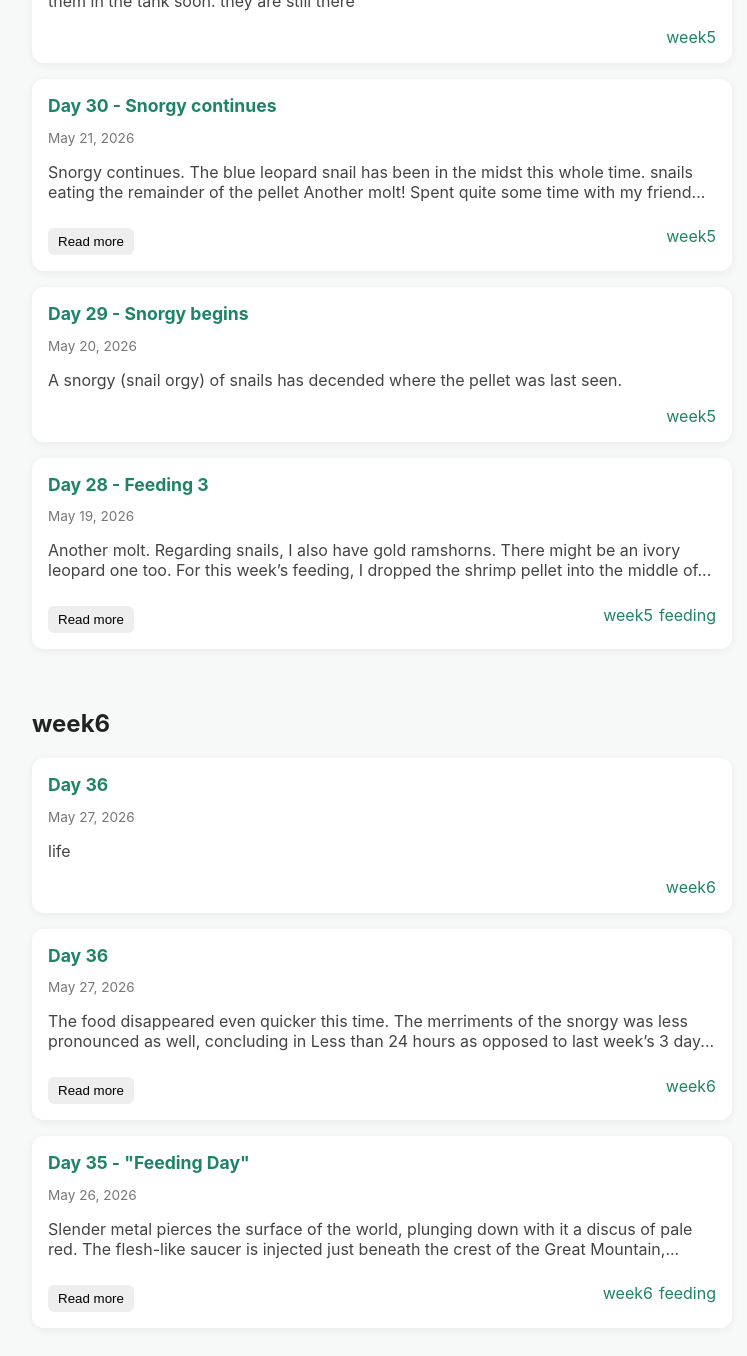
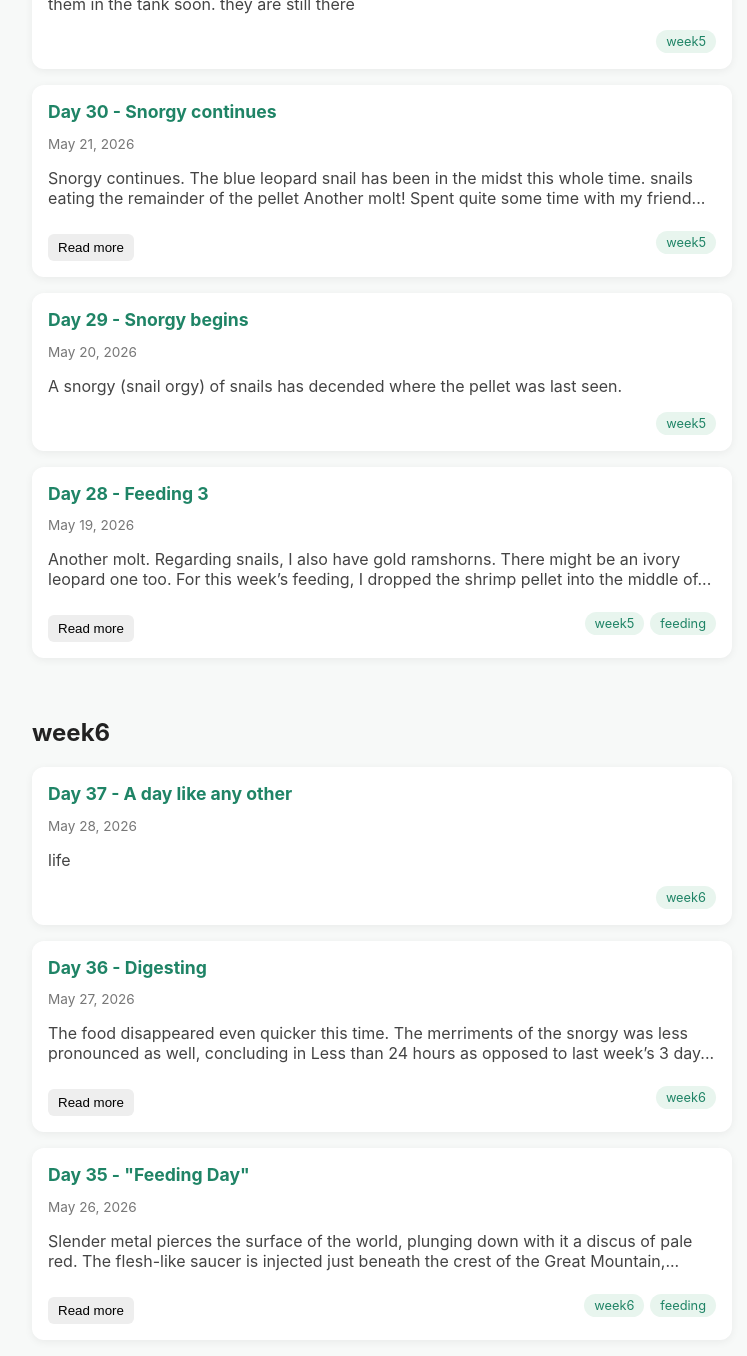
Before and after one commit to h3ming/ShrimpWorld, a Jekyll site: the page built from tags/index.html, in a window 1280 px wide and 1400 px high, scrolled down 13423 px. Shown: the top 1356 px of the window, without its empty margins (258-1005 px from the left). Built offline with Jekyll 4.4.1, drawn with Linux system fonts in a browser that asks for light colours.

Commit message:
actual tag fix, add better styling later

```diff
--- a/_layouts/default.html
+++ b/_layouts/default.html
@@ -13,6 +13,7 @@
 <a href="{{ '/about' | relative_url }}">About</a>
 <a href="{{ '/musings' | relative_url }}">Musings</a>
 <a href="{{ '/gallery' | relative_url }}">Scenes from the Tank</a>
+<a href="{{ '/tags/' | relative_url }}">Tags</a>
 </nav>
 <main>
     {{ content }}
--- a/_posts/2026-05-27-Day36.md
+++ b/_posts/2026-05-27-Day36.md
@@ -1,6 +1,6 @@
 ---
 layout: post
-title: Day 36
+title: Day 36 - Digesting
 date: 2026-05-27
 tags: [week6]
 galleries: [photo]
--- a/_posts/2026-05-28-Day37.md
+++ b/_posts/2026-05-28-Day37.md
@@ -1,7 +1,7 @@
 ---
 layout: post
-title: Day 36
-date: 2026-05-27
+title: Day 37 - A day like any other
+date: 2026-05-28
 tags: [week6]
 galleries: [photo]
 photo:
--- a/assets/css/style.css
+++ b/assets/css/style.css
@@ -227,6 +227,19 @@
   flex-wrap: wrap;
 }
 
+.tag {
+  padding: 4px 10px;
+  border-radius: 999px;
+  background: #e8f5ee;
+  color: #2a6f5b;
+  text-decoration: none;
+  font-size: 0.8rem;
+}
+
+.tag:hover {
+  background: #d0eddc;
+}
+
 
 /* ======POST PAGE====== */
 .post-nav {
--- a/tags/index.html
+++ b/tags/index.html
@@ -46,7 +47,7 @@
         {% if post.tags %}
 <div class="tags">
             {% for t in post.tags %}
-<a href="{{ '/tags/#' | append: t | slugify | relative_url }}" class="tag">
+<a href="{{ '/tags/' | relative_url }}#{{ t | slugify }}" class="tag">
                 {{ t }}
 </a>
             {% endfor %}
```
Also changed, not shown: other parts of tags/index.html (+1 -0 lines), _layouts/post.html (+10 -0 lines).
